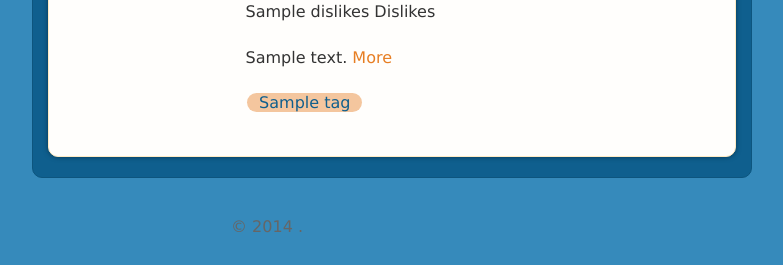
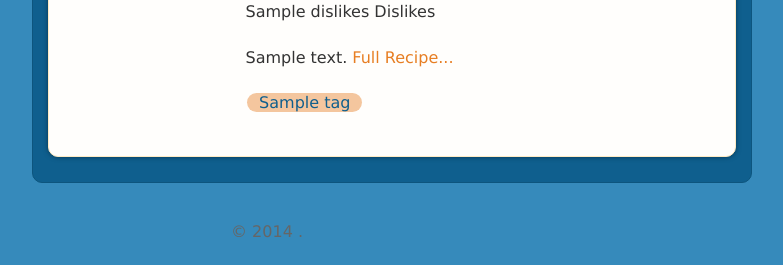
Before and after one commit to kamni/nodonuts, a Django app: template templates/search/search.html in a window 1280 px wide. Shown: the part 1018-1283 px from the top of the page, without its empty margins (373-1156 px from the left). Before the commit the page ends 1251 px from the top, so only its background shows below. Run offline with Django 3.2, Linux system fonts and the light colour scheme; the template is opened without the code that fills it: most values are stand-ins (such as "Sample title", 1, 10 or a date in 2020); form fields are guessed from the names that the template uses.

Commit message:
[#11] refactored recipe templates to hit the db fewer times

```diff
--- a/templates/recipes/partials/_recipe_summary.html
+++ b/templates/recipes/partials/_recipe_summary.html
@@ -1,33 +1,23 @@
-{% load staticfiles %}
+{% comment %}
+Several of these variables are duplicated in both the summary and the full
+recipe modal. We want to minimize hits to the database, so we're wrapping
+everything in a single block of 'with' statements.
+{% endcomment %}
 
-<div class="{{ recipe_div_class }}">
 {% with recipe.get_image_url as image_url %}
-    <div class="recipe-image">
-      <img src="{% if image_url %}{{ image_url }}{% else %}{% static "img/large-bowl.png" %}{% endif %}" {% if not image_url %}class="recipe-holder" {% endif %}/>
-    </div>
-  {% endwith %}
-
-  <div class="recipe-text">
 {% with recipe.summary_id as recipe_id %}
-      <h3><a href="#" data-reveal-id="{{ recipe_id }}">{{ recipe.title }}</a></h3>
-
 {% with recipe.likes as likes %}
 {% with recipe.dislikes as dislikes %}
-        <p>
-        {% if likes or dislikes %}
-          <img src="{% static "img/thumbs-up.png" %}" /> {{ likes }} Like{{ likes|pluralize }}
-          <img src="{% static "img/thumbs-down.png" %}" /> {{ dislikes }} Dislike{{ dislikes|pluralize }}
-        {% endif %}
-        </p>
+{% with recipe.tags.all as tags %}
+  {% include "recipes/partials/_recipe_text.html" %}
+
+  {% with True as full_recipe %}
+  {% with "recipe-full" as recipe_div_class %}
+      {% include "recipes/partials/_recipe_text.html" %}
   {% endwith %}
   {% endwith %}
-
-      {% with "recipe-full" as recipe_div_class %}
-        {% include "recipes/partials/_full_recipe.html" %}
 {% endwith %}
-      <p>{{ recipe.short_description }}  <a href="#" data-reveal-id="{{ recipe_id }}">More</a></p>
 {% endwith %}
-
-    <p>{% for tag in recipe.tags.all %}<a href="{% url "recipe_search" %}?q={{ '"'|urlencode }}{{ tag }}{{ '"'|urlencode }}" class="tag">{{ tag }}</a>{% endfor %}</p>
-  </div>
-</div>
+{% endwith %}
+{% endwith %}
+{% endwith %}
--- /dev/null
+++ b/templates/recipes/partials/_recipe_text.html
@@ -0,0 +1,37 @@
+{% load staticfiles %}
+
+{% if full_recipe %}
+<div {% if recipe_id %}id="{{ recipe_id }}" {% endif %}class="{{ recipe_div_class }} reveal-modal" data-reveal>
+  <div><a href="#" class="close-reveal-modal">X</a></div>
+{% else %}
+<div class="{{ recipe_div_class }}">
+{% endif %}
+
+  <div class="recipe-image">
+    <img src="{% if image_url %}{{ image_url }}{% else %}{% static "img/large-bowl.png" %}{% endif %}" {% if not image_url %}class="recipe-holder" {% endif %}/>
+  </div>
+
+  <div class="recipe-text">
+    <h3><a href="#" data-reveal-id="{{ recipe_id }}">{{ recipe.title }}</a></h3>
+
+    <p>
+      {% if likes or dislikes %}
+        <img src="{% static "img/thumbs-up.png" %}" /> {{ likes }} Like{{ likes|pluralize }}
+        <img src="{% static "img/thumbs-down.png" %}" /> {{ dislikes }} Dislike{{ dislikes|pluralize }}
+      {% endif %}
+    </p>
+
+
+    <p>{{ recipe.short_description }}
+      {% if not full_recipe %} <a href="#" data-reveal-id="{{ recipe_id }}">Full Recipe...</a>{% endif %}
+    </p>
+
+    <p>{% for tag in tags %}<a href="{% url "recipe_search" %}?q={{ '"'|urlencode }}{{ tag }}{{ '"'|urlencode }}" class="tag">{{ tag }}</a>{% endfor %}</p>
+
+    {% if full_recipe %}
+      {{ recipe.ingredients|safe }}
+      <p>&nbsp;</p>
+      {{ recipe.instructions|safe }}
+    {% endif %}
+  </div>
+</div>
```
Also changed, not shown: templates/recipes/partials/_full_recipe.html (deleted, +0 -32 lines). Lines whose indentation alone changed are shown as unchanged.
